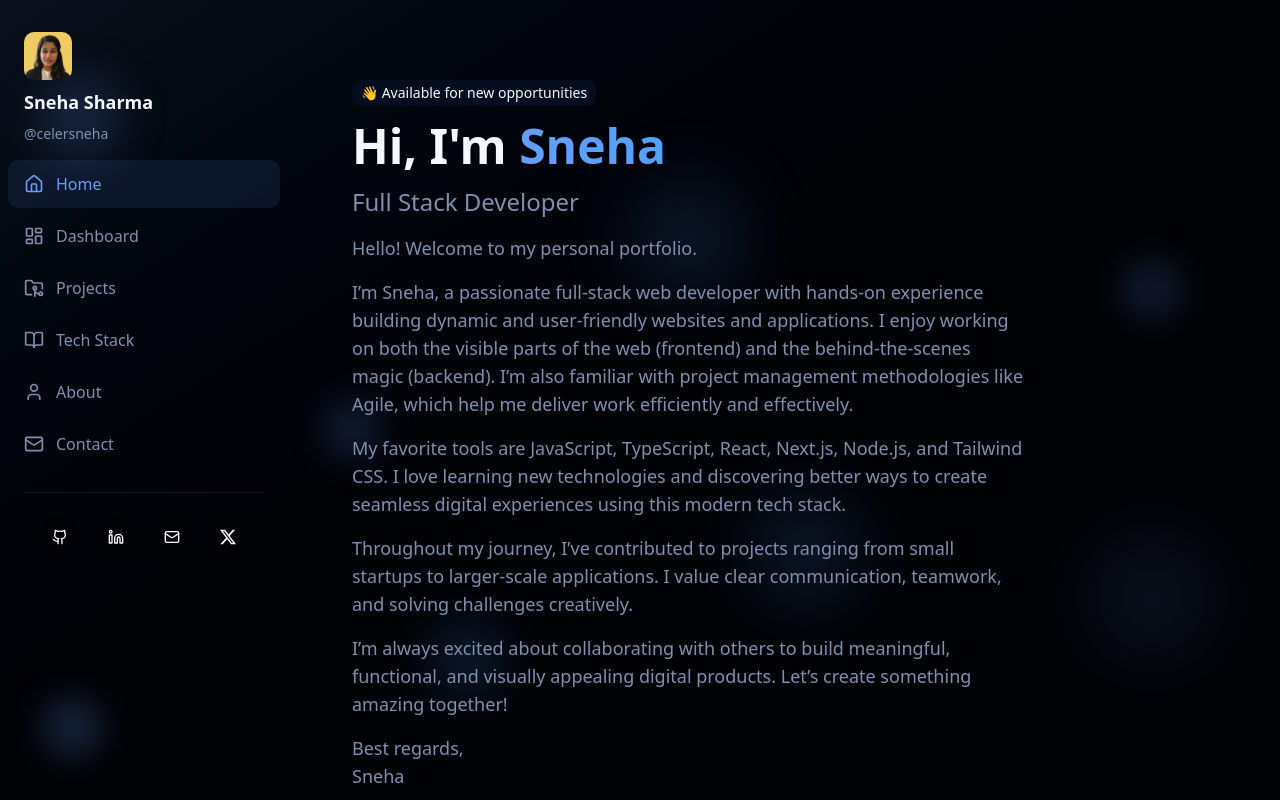
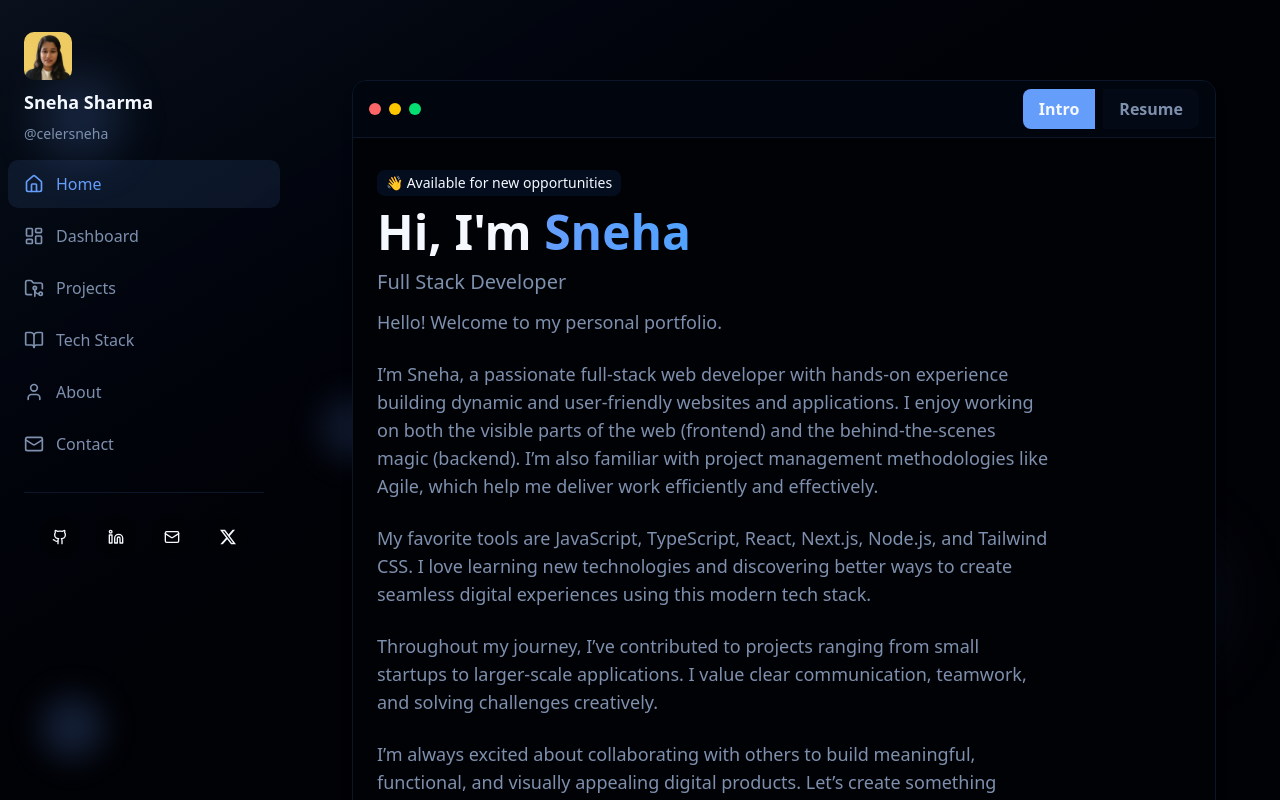
Before and after one commit to celersneha/portfolio, a Next.js app: page /about in a window 1280 px wide. Shown: the top 800 px of the page. Built offline with nearby package versions, Linux system fonts and the light colour scheme.

Commit message:
fix: implement tabbed navigation for About section

```diff
--- a/src/app/about/page.tsx
+++ b/src/app/about/page.tsx
@@ -1,11 +1,25 @@
 "use client";
-import React from "react";
+import React, { useState } from "react";
 import { Badge } from "@/components/ui/badge";
 import { Button } from "@/components/ui/button";
 import Link from "next/link";
-import { motion } from "motion/react";
+import { motion, AnimatePresence } from "motion/react";
 
 const AboutPage = () => {
+  const [tab, setTab] = useState<"intro" | "resume">("intro");
+  const [prevTab, setPrevTab] = useState<"intro" | "resume">("intro");
+
+  // Helper to determine direction for animation
+  const getDirection = (from: string, to: string) => {
+    if (from === to) return 0;
+    return from === "intro" && to === "resume" ? 1 : -1;
+  };
+
+  const handleTabChange = (nextTab: "intro" | "resume") => {
+    setPrevTab(tab);
+    setTab(nextTab);
+  };
+
   return (
     <motion.div
       id="about"
@@ -14,47 +28,134 @@ const AboutPage = () => {
       transition={{ duration: 0.35, ease: "easeOut" }}
       className="relative z-0 py-8"
     >
-      {/* Main content */}
       <div className="about-page max-w-4xl mx-auto px-2 sm:px-4 py-8 sm:py-12 space-y-12 sm:space-y-16 relative z-10">
-        {/* Intro Section */}
-        <section className="space-y-4 text-center md:text-left">
-          <Badge variant="secondary" className="text-sm mx-auto md:mx-0">
+        {/* Responsive: window style on md+, flex-col on mobile */}
+        <div className="md:bg-background md:border md:border-border md:rounded-xl md:shadow-lg md:overflow-hidden flex flex-col">
+          {/* Window top bar only on md+ */}
+          <div className="hidden md:flex items-center gap-2 px-4 py-2 border-b border-border bg-muted/60">
+            <span className="w-3 h-3 rounded-full bg-red-400" />
+            <span className="w-3 h-3 rounded-full bg-yellow-400" />
+            <span className="w-3 h-3 rounded-full bg-green-400" />
+            <div className="flex-1" />
+            {/* Tabs */}
+            <div className="flex flex-row gap-2">
+              <button
+                className={`px-4 py-2 rounded-l-md font-semibold transition-colors ${
+                  tab === "intro"
+                    ? "bg-primary text-primary-foreground"
+                    : "bg-muted text-muted-foreground hover:bg-accent"
+                }`}
+                onClick={() => handleTabChange("intro")}
+                type="button"
+              >
+                Intro
+              </button>
+              <button
+                className={`px-4 py-2 rounded-r-md font-semibold transition-colors ${
+                  tab === "resume"
+                    ? "bg-primary text-primary-foreground"
+                    : "bg-muted text-muted-foreground hover:bg-accent"
+                }`}
+                onClick={() => handleTabChange("resume")}
+                type="button"
+              >
+                Resume
+              </button>
+            </div>
+          </div>
+          {/* Tabs for mobile (flex-col) */}
+          <div className="flex md:hidden flex-col gap-2 mb-4">
+            <button
+              className={`px-4 py-2 rounded-t-md font-semibold transition-colors ${
+                tab === "intro"
+                  ? "bg-primary text-primary-foreground"
+                  : "bg-muted text-muted-foreground hover:bg-accent"
+              }`}
+              onClick={() => handleTabChange("intro")}
+              type="button"
+            >
+              Intro
+            </button>
+            <button
+              className={`px-4 py-2 rounded-b-md font-semibold transition-colors ${
+                tab === "resume"
+                  ? "bg-primary text-primary-foreground"
+                  : "bg-muted text-muted-foreground hover:bg-accent"
+              }`}
+              onClick={() => handleTabChange("resume")}
+              type="button"
+            >
+              Resume
+            </button>
+          </div>
+          {/* Tab Content */}
+          <section className="space-y-4 text-left md:text-left px-6 py-8 relative min-h-[350px]">
+            <AnimatePresence mode="wait" initial={false}>
+              {tab === "intro" && (
+                <motion.div
+                  key="intro"
+                  initial={{
+                    opacity: 0,
+                    x: getDirection(prevTab, tab) > 0 ? 60 : -60, // intro->resume: 60 (from right), resume->intro: -60 (from left)
+                    position: "absolute",
+                    width: "100%",
+                  }}
+                  animate={{
+                    opacity: 1,
+                    x: 0,
+                    position: "relative",
+                    width: "100%",
+                  }}
+                  exit={{
+                    opacity: 0,
+                    x: getDirection(prevTab, tab) > 0 ? -60 : 60, // intro->resume: -60 (to left), resume->intro: 60 (to right)
+                    position: "absolute",
+                    width: "100%",
+                  }}
+                  transition={{ duration: 0.32, ease: "easeInOut" }}
+                >
+                  <Badge
+                    variant="secondary"
+                    className="text-sm mx-auto md:mx-0"
+                  >
                     👋 Available for new opportunities
                   </Badge>
-          <h1 className="text-3xl sm:text-4xl md:text-5xl font-bold">
+                  <h1 className="text-3xl sm:text-4xl md:text-5xl font-bold mt-3">
                     Hi, I'm{" "}
                     <span className="bg-gradient-to-r from-primary to-blue-400 bg-clip-text text-transparent">
                       Sneha
                     </span>
                   </h1>
-          <h2 className="text-lg sm:text-xl md:text-2xl text-muted-foreground font-medium">
+                  <h2 className="text-lg sm:text-xl mt-3 text-muted-foreground font-medium">
                     Full Stack Developer
                   </h2>
-          <div className="text-base sm:text-lg text-muted-foreground max-w-2xl mx-auto md:mx-0 space-y-4">
+                  <div className="text-base sm:text-lg text-muted-foreground max-w-2xl mx-auto md:mx-0 space-y-6 mt-3">
                     <p>Hello! Welcome to my personal portfolio.</p>
                     <p>
-              I’m Sneha, a passionate full-stack web developer with hands-on
-              experience building dynamic and user-friendly websites and
-              applications. I enjoy working on both the visible parts of the web
-              (frontend) and the behind-the-scenes magic (backend). I’m also
-              familiar with project management methodologies like Agile, which
-              help me deliver work efficiently and effectively.
+                      I’m Sneha, a passionate full-stack web developer with
+                      hands-on experience building dynamic and user-friendly
+                      websites and applications. I enjoy working on both the
+                      visible parts of the web (frontend) and the
+                      behind-the-scenes magic (backend). I’m also familiar with
+                      project management methodologies like Agile, which help me
+                      deliver work efficiently and effectively.
                     </p>
                     <p>
-              My favorite tools are JavaScript, TypeScript, React, Next.js,
-              Node.js, and Tailwind CSS. I love learning new technologies and
-              discovering better ways to create seamless digital experiences
-              using this modern tech stack.
+                      My favorite tools are JavaScript, TypeScript, React,
+                      Next.js, Node.js, and Tailwind CSS. I love learning new
+                      technologies and discovering better ways to create
+                      seamless digital experiences using this modern tech stack.
                     </p>
                     <p>
-              Throughout my journey, I’ve contributed to projects ranging from
-              small startups to larger-scale applications. I value clear
-              communication, teamwork, and solving challenges creatively.
+                      Throughout my journey, I’ve contributed to projects
+                      ranging from small startups to larger-scale applications.
+                      I value clear communication, teamwork, and solving
+                      challenges creatively.
                     </p>
                     <p>
-              I’m always excited about collaborating with others to build
-              meaningful, functional, and visually appealing digital products.
-              Let’s create something amazing together!
+                      I’m always excited about collaborating with others to
+                      build meaningful, functional, and visually appealing
+                      digital products. Let’s create something amazing together!
                     </p>
                     <p>
                       Best regards,
@@ -62,21 +163,68 @@ const AboutPage = () => {
                       Sneha
                     </p>
                   </div>
+                </motion.div>
+              )}
+              {tab === "resume" && (
+                <motion.div
+                  key="resume"
+                  initial={{
+                    opacity: 0,
+                    x: getDirection(prevTab, tab) > 0 ? 60 : -60,
+                    position: "absolute",
+                    width: "100%",
+                  }}
+                  animate={{
+                    opacity: 1,
+                    x: 0,
+                    position: "relative",
+                    width: "100%",
+                  }}
+                  exit={{
+                    opacity: 0,
+                    x: getDirection(prevTab, tab) > 0 ? -60 : 60,
+                    position: "absolute",
+                    width: "100%",
+                  }}
+                  transition={{ duration: 0.32, ease: "easeInOut" }}
+                >
+                  <div className="flex flex-col items-start w-full">
                     <Link
                       href="https://drive.google.com/file/d/1VL1N0OO1w9xiiY8jMasHOG4wbnHNEnlA/view?usp=sharing"
                       target="_blank"
                       rel="noopener noreferrer"
-            className="inline-block mt-4 md:ml-0 w-full sm:w-auto"
+                      className="inline-block md:ml-0 w-[max-content] sm:w-auto"
                     >
                       <Button
                         size="lg"
-              className="font-bold w-full sm:w-auto"
+                        className="font-bold w-[max-content] sm:w-auto"
                         variant="fancy"
                       >
-              Show Resume
+                        View Resume
                       </Button>
                     </Link>
+                    <p className="mt-6 text-muted-foreground">
+                      You can view or download my latest resume using the button
+                      above.
+                    </p>
+                    {/* Resume Preview */}
+                    <div className="w-full mt-8 rounded-lg overflow-hidden border border-border ">
+                      <iframe
+                        src="https://drive.google.com/file/d/1VL1N0OO1w9xiiY8jMasHOG4wbnHNEnlA/preview"
+                        title="Sneha Resume Preview"
+                        width="100%"
+                        height="500"
+                        allow="autoplay"
+                        className=" min-h-[400px] rounded-lg"
+                        style={{ border: "none" }}
+                      />
+                    </div>
+                  </div>
+                </motion.div>
+              )}
+            </AnimatePresence>
           </section>
+        </div>
       </div>
     </motion.div>
   );
```
Lines whose indentation alone changed are shown as unchanged.
